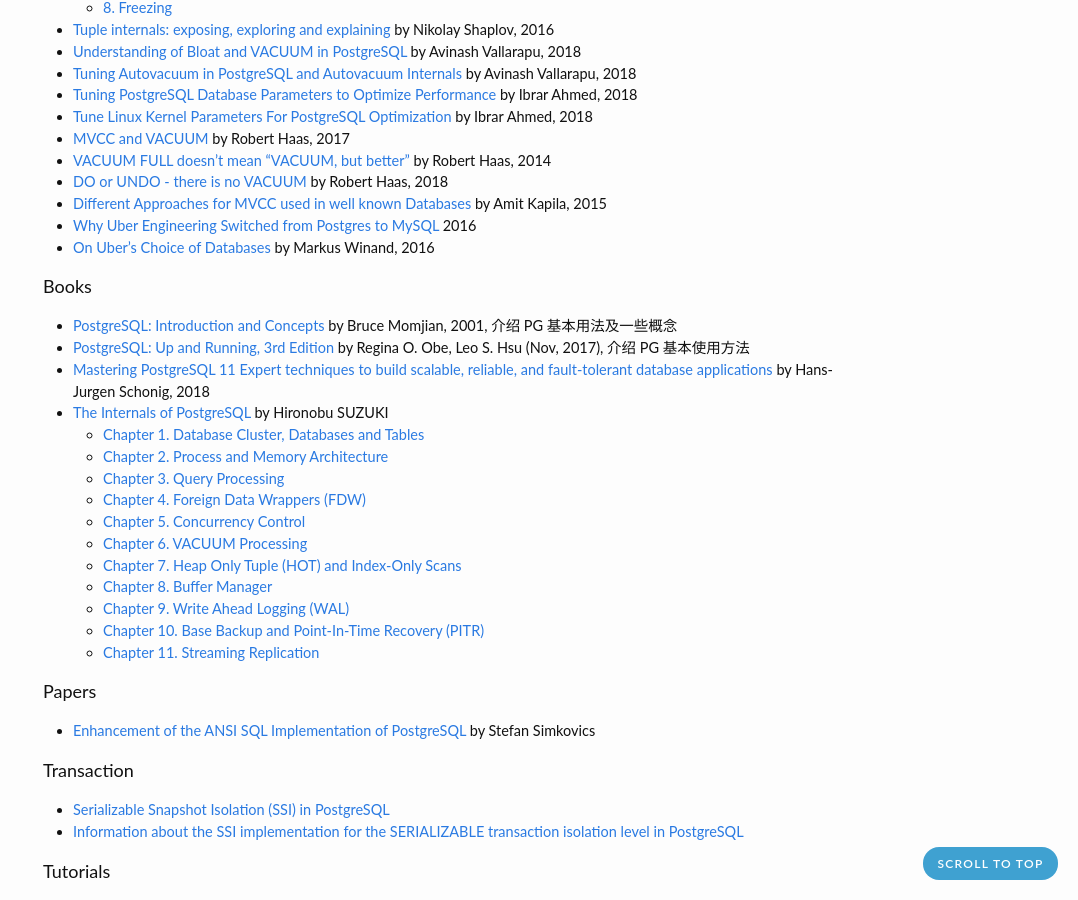
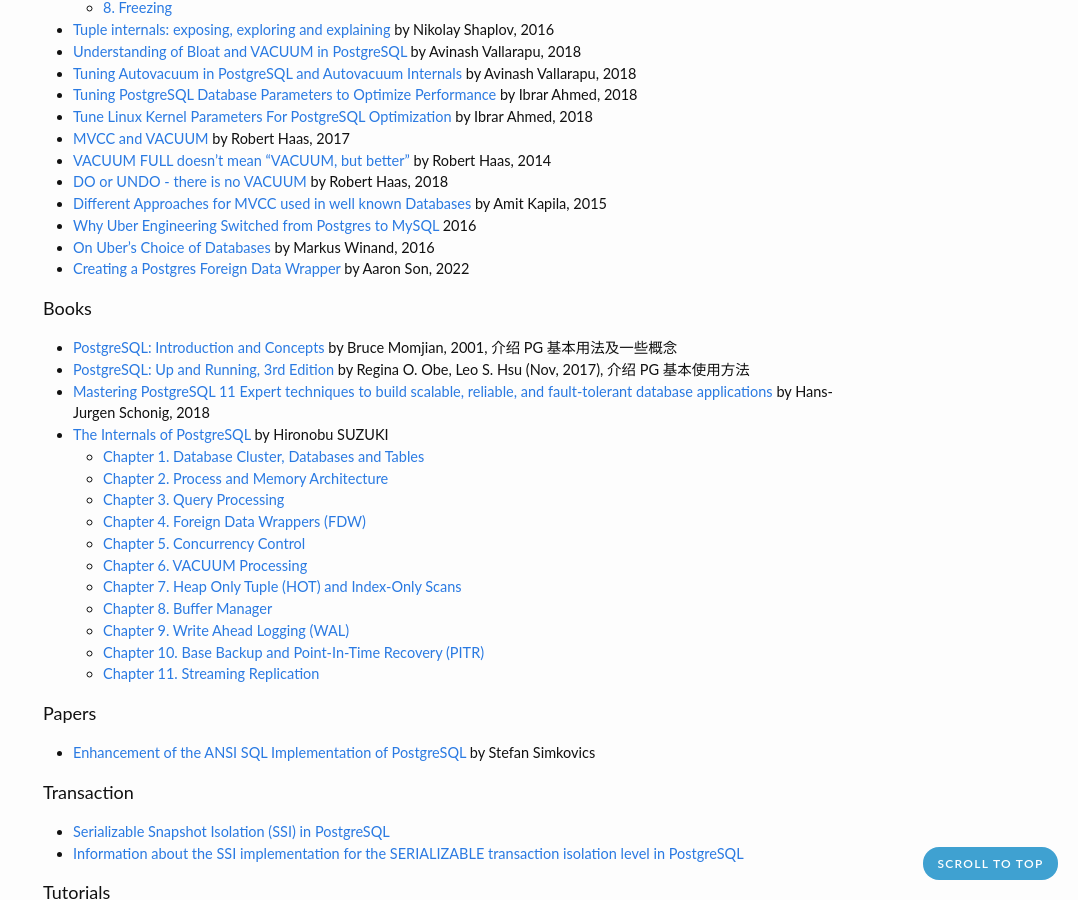
Before and after one commit to zhjwpku/zhjwpku.github.io, a Jekyll site: the page built from _posts/2022-07-12-awesome-postgres.md, in a window 1280 px wide and 900 px high, scrolled down 1407 px. Shown: the whole window, without its empty margins (202-1280 px from the left). Built offline with Jekyll 4.4.1, drawn with Linux system fonts in a browser that asks for light colours; comment, search, counter and statistics services are not loaded.

Commit message:
Creating a Postgres Foreign Data Wrapper
Signed-off-by: Junwang Zhao <zhjwpku@gmail.com>

```diff
--- a/_posts/2022-07-12-awesome-postgres.md
+++ b/_posts/2022-07-12-awesome-postgres.md
@@ -76,6 +76,7 @@
 - [Different Approaches for MVCC used in well known Databases](http://amitkapila16.blogspot.com/2015/03/different-approaches-for-mvcc-used-in.html) by Amit Kapila, 2015
 - [Why Uber Engineering Switched from Postgres to MySQL](https://www.uber.com/blog/postgres-to-mysql-migration/) 2016
 - [On Uber’s Choice of Databases](https://use-the-index-luke.com/blog/2016-07-29/on-ubers-choice-of-databases) by Markus Winand, 2016
+- [Creating a Postgres Foreign Data Wrapper](https://www.dolthub.com/blog/2022-01-26-creating-a-postgres-foreign-data-wrapper/) by Aaron Son, 2022
 
 
 <h4>Books</h4>
```
